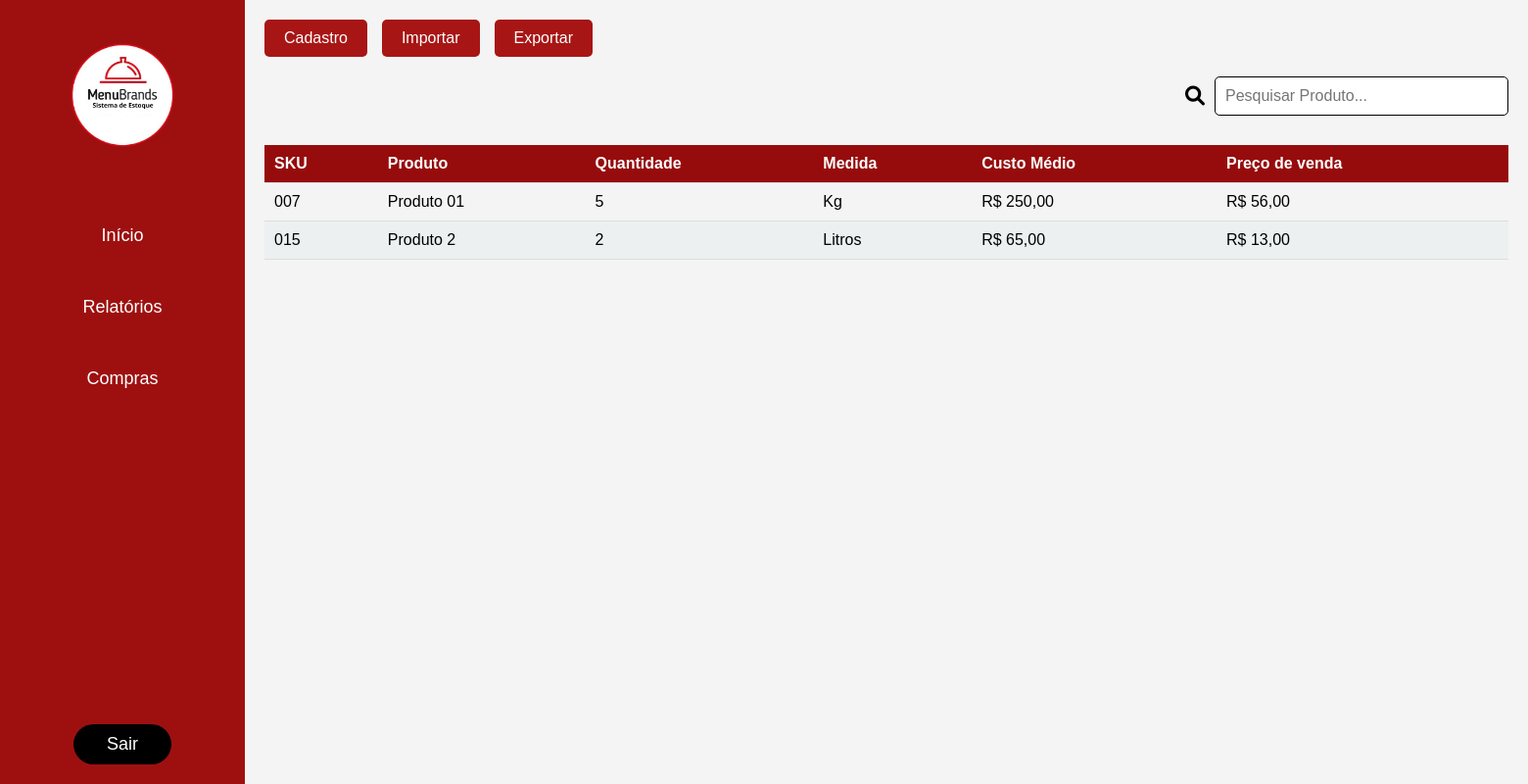
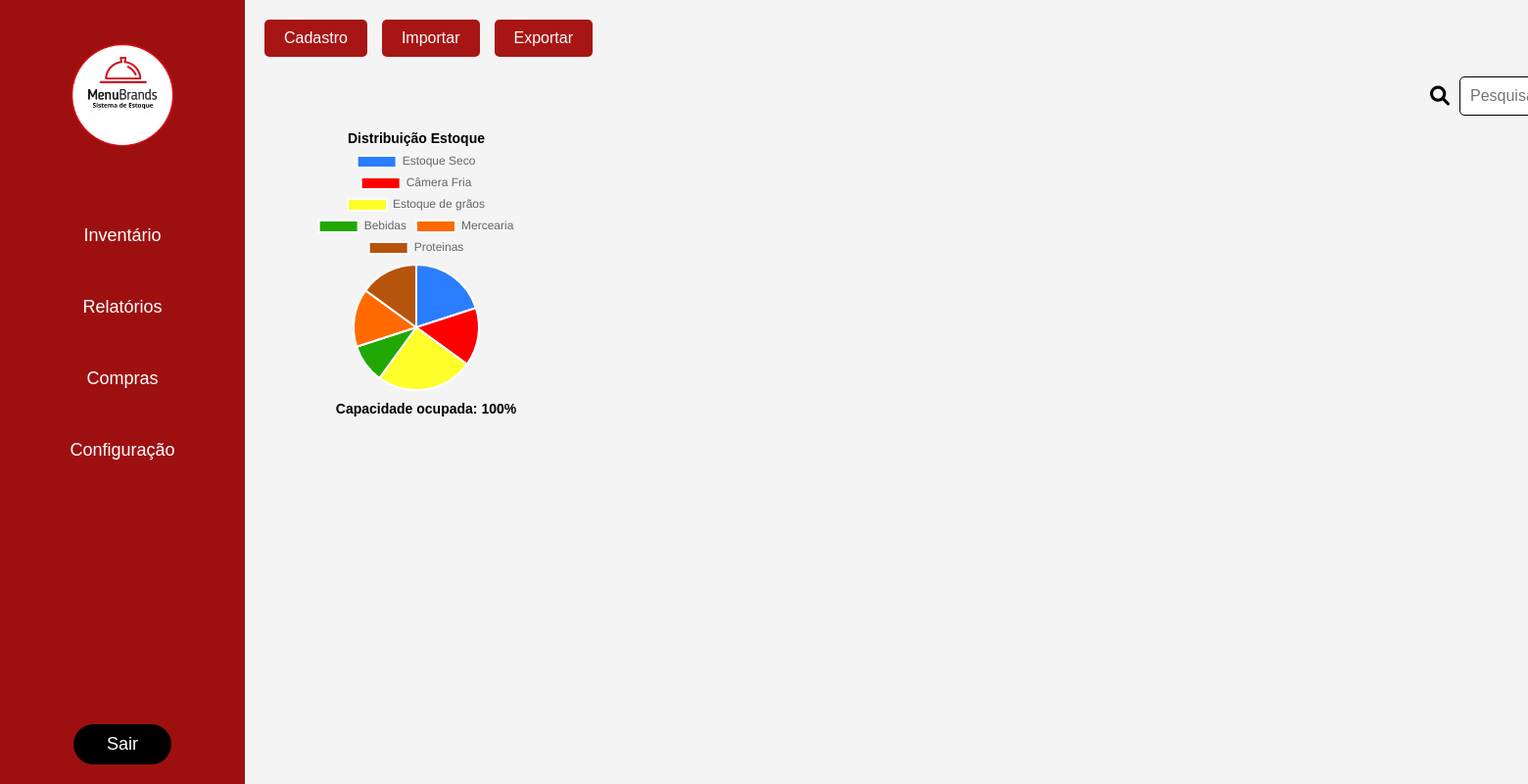
Before and after one commit to jdaavi/Estoque_Menu, a Flask app: page /estoque in a window 1560 px wide; the page is wider, and only the part inside the window is pictured. Shown: that part at 98% size. Run offline with Flask 3, Linux system fonts and the light colour scheme; the visitor is signed in with stand-in values (Sample User, id 1).

Commit message:
modified:   static/css/compras.css 	modified:   static/css/estoque.css 	modified:   static/css/produto.css 	modified:   templates/estoque.html

```diff
--- a/static/css/estoque.css
+++ b/static/css/estoque.css
@@ -9,7 +9,10 @@
 body {
     font-family: 'Arial', sans-serif;
     background-color: #f4f4f4;
+    align-items: flex-start;
     display: flex;
+    flex-direction: column;
+    min-height: 100vh;
 }
 
 /* Menu Lateral */
@@ -18,8 +21,8 @@
     height: 100vh;
     background-color: #9e1010;
     color: white;
+    left: 0;
     position: fixed;
-    left: 0;
     top: 0;
     padding-top: 20px;
 }
@@ -93,6 +96,7 @@
     margin-left: 250px;
     padding: 20px;
     width: 100%;
+    margin-top: 0;
 }
 
 /* Botões (Cadastro, Importar, Exportar) - Alinhados à esquerda */
@@ -140,33 +144,78 @@
     border: 1px solid #000000;
 }
 
-/* Tabela de Estoque */
-table {
-    width: 100%;
-    border-collapse: collapse;
-    margin-top: 20px;
-}
-
-table th, table td {
-    padding: 10px;
-    text-align: left;
-    border-bottom: 1px solid #ddd;
-}
-
-table th {
-    background-color: #960c0c;
-    color: white;
-}
-
-table tr:nth-child(even) {
-    background-color: #ecf0f1;
-}
-
-table tr:hover {
-    background-color: #dfe6e9;
-}
-
 /* Espaço entre a barra de pesquisa e a tabela */
 .search-container {
     margin-bottom: 30px; /* Aumentando a margem para criar mais espaço */
 }
+
+.grafico-container {
+    display: flex;
+    padding-left: 10px;
+    flex-direction: column;
+    align-items: center;
+    width: 20%;
+    height: 20%;
+    max-width: 300px;
+    max-height: 250px;
+    margin-top: 20px;
+    text-align: center;
+}
+
+.grafico-container {
+    display: flex;
+    flex-direction: column;  /* Mudado para coluna, para colocar a legenda abaixo */
+    align-items: center;
+    justify-content: center;
+    width: 30%;
+    max-width: 300px;
+    margin-top: 10px;
+    text-align: center;
+}
+
+.grafico-container h2 {
+    margin-top: 20px;
+    font-size: 14px;
+    color: #000000;
+}
+
+.legend-container {
+    display: flex;
+    flex-direction: column;  /* Legendas dispostas verticalmente */
+    margin-left: 20px;
+    padding-right: 10px;
+    padding-left: 10px;
+    width: auto; /* Largura dinâmica */
+}
+
+.legend-container div {
+    display: flex;
+    align-items: center;
+    margin-bottom: 8px;  /* Menos espaço entre as legendas */
+}
+
+.legend-container div span {
+    display: inline-block;
+    width: 15px;
+    height: 15px;
+    margin-right: 10px;
+}
+
+.legend-container div p {
+    margin: 0;
+    font-size: 14px;
+    color: #000000;  /* Texto em branco para melhor contraste */
+}
+
+/* Estilo adicional para o total de espaço utilizado no estoque */
+.total {
+    margin-top: 10px;
+    font-size: 14px;
+    color: #000000;  /* Texto em branco */
+    font-weight: bold;
+}
+
+#graficoPizza {
+    margin: 0; /* Diminuindo a margem superior do gráfico */
+    padding: 0;
+}
--- a/static/css/produto.css
+++ b/static/css/produto.css
@@ -27,6 +27,7 @@
     height: 100%;
     padding: 20px;
     display: flex;
+    text-decoration: none;
     flex-direction: column;
     justify-content: flex-start;
     align-items: center;
--- a/templates/estoque.html
+++ b/templates/estoque.html
@@ -6,6 +6,7 @@
     <title>Sistema de Estoque</title>
     <link rel="stylesheet" href="{{ url_for('static', filename='css/estoque.css') }}">
     <link rel="stylesheet" href="https://cdnjs.cloudflare.com/ajax/libs/font-awesome/6.0.0-beta3/css/all.min.css">
+    <script src="https://cdn.jsdelivr.net/npm/chart.js"></script>
 </head>
 <body>
 
@@ -15,13 +16,13 @@
             <img src="/static/img/Logo menu.png" alt="Logo da empresa" class="logo">
         </div>
         <ul>
-            <li><a href="/inicio">Início</a></li>
-            <li><a href="#relatorios">Relatórios</a></li>
+            <li><a href="#">Inventário</a></li>
+            <li><a href="#">Relatórios</a></li>
             <li><a href="/compras">Compras</a></li>
+            <li><a href="#">Configuração</a></li>
             <li><a href="/inicio" class="sair">Sair</a></li>
         </ul>
     </div>
-
 
     <!-- Conteúdo principal -->
     <div class="main-content">
@@ -39,39 +40,68 @@
             <input type="text" class="search" placeholder="Pesquisar Produto...">
         </div>
 
-        <!-- Tabela de Estoque -->
-        <table>
-            <thead>
-                <tr>
-                    <th>SKU</th>
-                    <th>Produto</th>
-                    <th>Quantidade</th>
-                    <th>Medida</th>
-                    <th>Custo Médio</th>
-                    <th>Preço de venda</th>
-                </tr>
-            </thead>
-            <tbody>
-                <tr>
-                    <td>007</td>
-                    <td>Produto 01</td>
-                    <td>5</td>
-                    <td>Kg</td>
-                    <td>R$ 250,00</td>
-                    <td>R$ 56,00</td>
-                </tr>
-                <tr>
-                    <td>015</td>
-                    <td>Produto 2</td>
-                    <td>2</td>
-                    <td>Litros</td>
-                    <td>R$ 65,00</td>
-                    <td>R$ 13,00</td>
-                </tr>
-                <!-- Mais produtos podem ser listados aqui -->
+        <div class="grafico-container">
+            <h2>Distribuição Estoque</h2>
+            <canvas id="graficoPizza"></canvas>
+            <div class="legend-container">
+                <div class="total">
+                    <p><strong>Capacidade ocupada: 100%</strong></p>
+                </div>
+            </div>
+        </div>
 
-            </tbody>
-        </table>
+        <script>
+            // Dados fictícios para o gráfico de pizza
+            const ctx = document.getElementById('graficoPizza').getContext('2d');
+            const graficoPizza = new Chart(ctx, {
+                type: 'pie',
+                data: {
+                    labels: ['Estoque Seco', 'Câmera Fria', 'Estoque de grãos', 'Bebidas', 'Mercearia', 'Proteinas'],
+                    datasets: [{
+                        data: [20, 15, 25, 10, 15, 15], // Distribuindo as porcentagens
+                        backgroundColor: ['#2a7dff', '#ff0000', '#fffd2a', '#21a805', '#ff6a00', '#b6540e'],
+                        hoverBackgroundColor: ['#ffffff', '#ffffff', '#ffffff', '#ffffff', '#ffffff', '#ffffff']
+                    }]
+                },
+                options: {
+                    responsive: true,
+                    plugins: {
+                        legend: {
+                            position: 'right', // Coloca as legendas à direita do gráfico
+                            labels: {
+                                boxWidth: 20,
+                                font: {
+                                    size: 14
+                                }
+                            }
+                        },
+                        tooltip: {
+                            callbacks: {
+                                label: function(tooltipItem) {
+                                    return tooltipItem.label + ': ' + tooltipItem.raw + '%';
+                                }
+                            }
+                        }
+                    },
+                    // Adicionando título "Legendas" acima das legendas
+                    plugins: [{
+                        afterDraw: function(chart) {
+                            const ctx = chart.chart.ctx;
+                            const chartArea = chart.chartArea;
+                            const x = chartArea.left + chartArea.width + 20; // Alinhar à direita das legendas
+                            const y = chartArea.top + 20; // Posição do título acima das legendas
+                            ctx.save();
+                            ctx.font = '16px Arial'; // Tamanho e fonte do título
+                            ctx.fillStyle = '#000000'; // Cor do texto
+                            ctx.fillText('Legendas', x, y); // Escreve o título "Legendas"
+                            ctx.restore();
+                        }
+                    }]
+                }
+            });
+        </script>
+
+
     </div>
 </body>
 </html>
```
Also changed, not shown: static/css/compras.css (+7 -0 lines).
